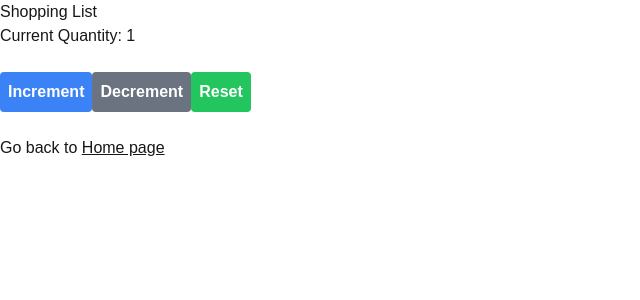
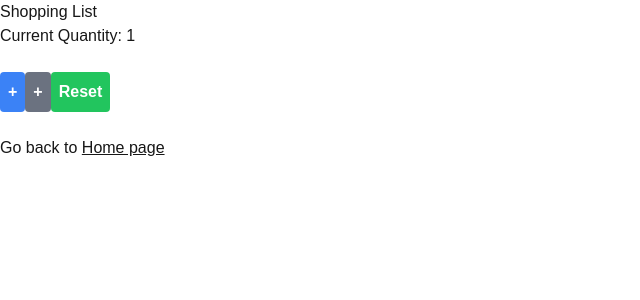
Before and after one commit to Jeffdcdr/cprg306-assignments, a Next.js app: page /week-4 in a window 1280 px wide. Shown: the top 300 px of the page, without its empty margins (0-640 px from the left). Built offline with nearby package versions, Linux system fonts and the light colour scheme.

Commit message:
Update new-item.js
updating the increment and decrement to + and -

```diff
--- a/app/week-4/new-item.js
+++ b/app/week-4/new-item.js
@@ -39,7 +39,8 @@ export default function NewItem() {
         } text-white font-bold py-2 px-2 rounded`}
         //   disabled={quantity === 20}
       >
-        Increment
+        {/* Increment */}
+        +
       </button>
 
       <button
@@ -52,7 +53,8 @@ export default function NewItem() {
         } text-white font-bold py-2 px-2 rounded`}
         //   disabled={quantity === 1}
       >
-        Decrement
+        {/* Decrement */}
+        +
       </button>
 
       <button
```
